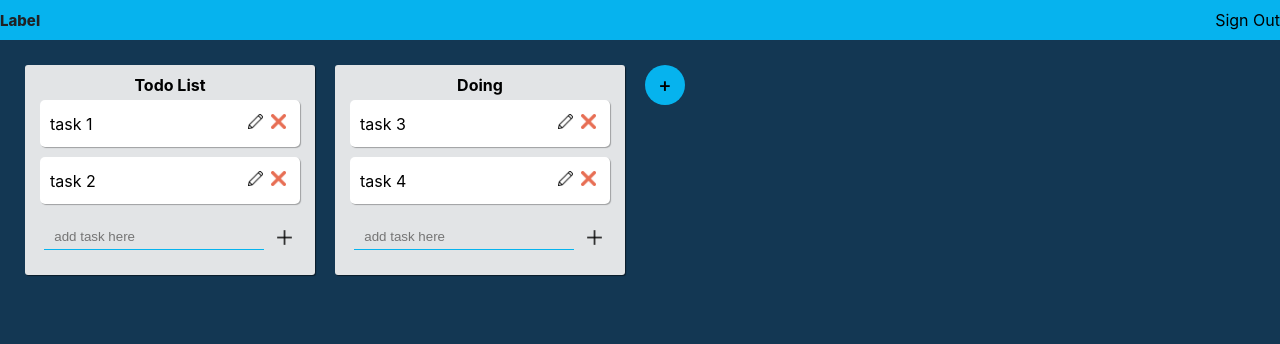
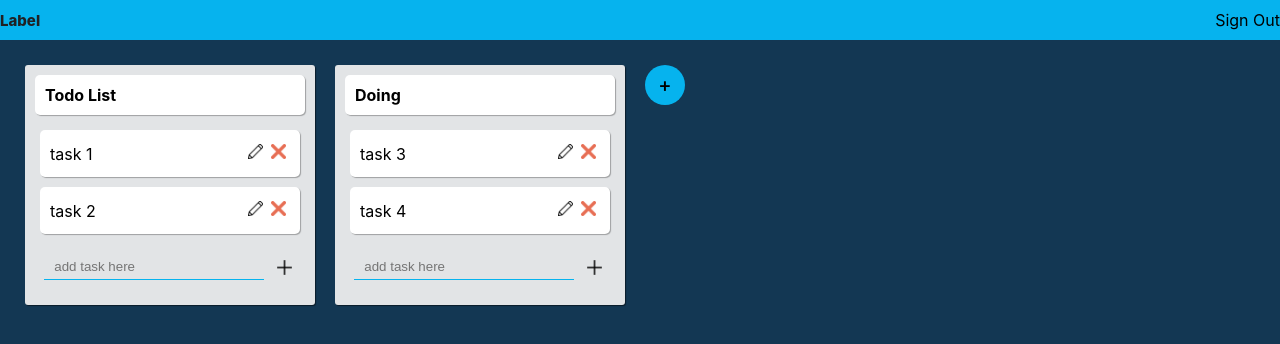
Before and after one commit to prem315/trello-clone, a React (Create React App) app: page / in a window 1280 px wide. Shown: the top 344 px of the page. Built offline with nearby package versions, Linux system fonts and the light colour scheme.

Commit message:
added editable input

```diff
--- a/src/components/CardList/CardList.js
+++ b/src/components/CardList/CardList.js
@@ -2,6 +2,7 @@ import React, { useState, useRef } from "react";
 import Card from "../Card/Card";
 import Input from "../Input/input";
 import IconButton from "../IconButton/IconButton";
+import EditableInput from "../EditableInput/EditableInput";
 import "./CardList.scss";
 
 export default function CardList({
@@ -13,28 +14,21 @@ export default function CardList({
     key,
     delteTaskToCard,
     editTaskToCard,
-    dragAndDropTask
+    dragAndDropTask,
+    editLableChange
 }) {
 
     const [val, setVal] = useState("");
-    // const [dragId, setDragId] = useState();
     const [dragCard, setDragCard] = useState("");
 
-
-
     const handleDrag = (ev, card) => {
-
-        // setDragCard(card)
         ev.dataTransfer.setData("dragCardId",card.id);
-        // setDragId(ev.currentTarget.id);
         ev.dataTransfer.setData("dragId", ev.currentTarget.id)
-
     };
 
     const handleDrop = (ev, card, task) => {
         const dropId = ev.currentTarget.id
         const dragcardId=ev.dataTransfer.getData("dragCardId");
-        // console.log(dragId)
         const dragId = ev.dataTransfer.getData("dragId");
         dragAndDropTask(dragId, dropId, card, task, dragcardId)
     };
@@ -42,16 +36,37 @@ export default function CardList({
     const handleChange = (val) => {
         setVal(val);
     };
+
     const handleAddTaskToCard = (val, card) => {
         addTaskToCard(val, card);
         setVal("");
     };
+
     const delteTaskFromCard = (card, task) => {
         delteTaskToCard(card, task)
     }
+
+    const handleTitleChange = (val, card) => {
+        // console.log(e.target.value)
+        editLableChange(val, card)
+    }
+
     return (
         <div className="cardList" key={cardId} >
-            <div className="cardLable">{card.label}</div>
+            <div className="cardLable">
+                <EditableInput
+                    text={card.label}
+                    placeholder="Write a task name"
+                    type="input"
+                >
+                    {/* {card.label} */}
+                    <Input
+                        value={card.label}
+                        handleTaskInputChange={() => handleTitleChange(val, card)}
+                    />
+                </EditableInput>
+
+            </div>
             <div className="cardContainer">
                 {card.tasks.map((task, index) => {
                     return <Card
--- a/src/components/TrelloBoard/TrelloBoard.js
+++ b/src/components/TrelloBoard/TrelloBoard.js
@@ -150,6 +150,10 @@ class TrelloBoard extends React.Component {
 
     }
 
+    editLableChange = (val, card) => {
+        console.log(val, card)
+    }
+
     render() {
         const { list, taskInput } = this.state
         return (
@@ -167,6 +171,7 @@ class TrelloBoard extends React.Component {
                                     delteTaskToCard={this.delteTaskToCard}
                                     editTaskToCard={this.editTaskToCard}
                                     dragAndDropTask={this.dragAndDropTask}
+                                    editLableChange={this.editLableChange}
                                     key={data.id}
                                 />
                             )
```
Also changed, not shown: src/components/EditableInput/EditableInput.js (indentation only).
